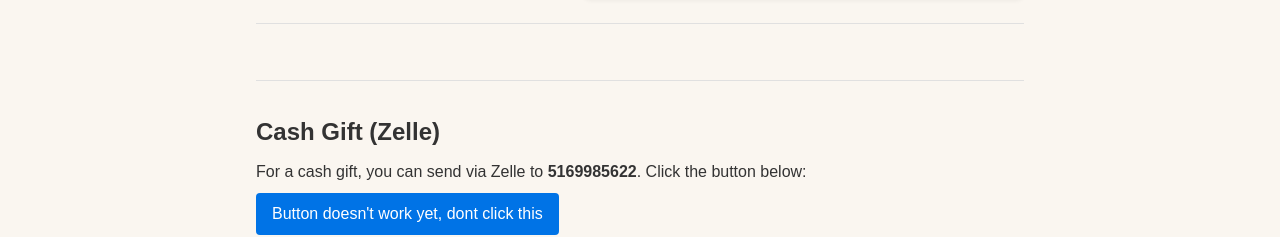
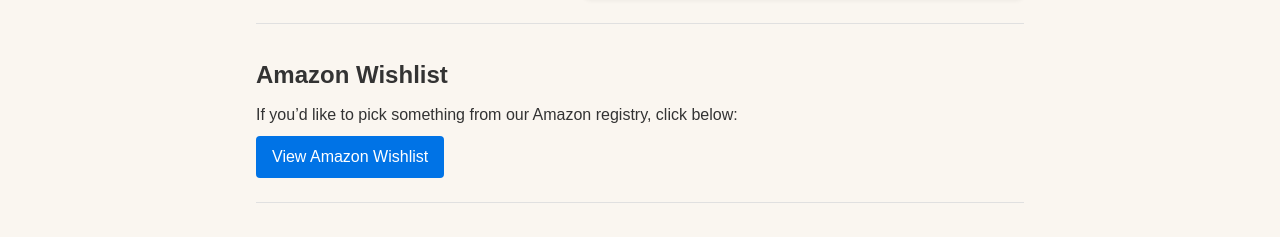
Before and after one commit to sudosurmrf/wedding, a React (Vite) app in the folder frontend/: page /registry in a window 1280 px wide. Shown: the part 660-897 px from the top of the page. Built offline with nearby package versions, Linux system fonts and the light colour scheme; no server answers.

Commit message:
added amazon wishlist

```diff
--- a/frontend/src/components/Registry.jsx
+++ b/frontend/src/components/Registry.jsx
@@ -5,6 +5,7 @@
   // Zelle and other items as before…
   const zellePayee = '5169985622';
   const zelleLink = `zelle://send?recipient=${encodeURIComponent(zellePayee)}`;
+  const amazonWishListUrl = 'https://www.amazon.com/wedding/share/defund-the-hoa'
 
   const otherItems = [
     {
@@ -55,8 +56,16 @@
         </div>
       </section>
 
-      {/* —————  Amazon Wish List Section  ————— */}
+      {/* Amazon Wishlist Section */}
       <section className="registry-section">
+        <h3 className="registry-subheading">Amazon Wishlist</h3>
+        <p>If you’d like to pick something from our Amazon registry, click below:</p>
+        <a
+          href={amazonWishListUrl}
+          className="registry-button"
+        >
+          View Amazon Wishlist
+        </a>
       </section>
 
       {/* —————  Zelle Section  ————— */}
```
